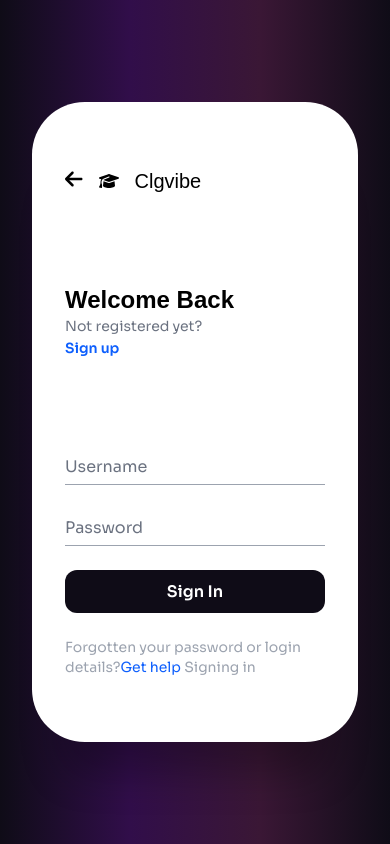
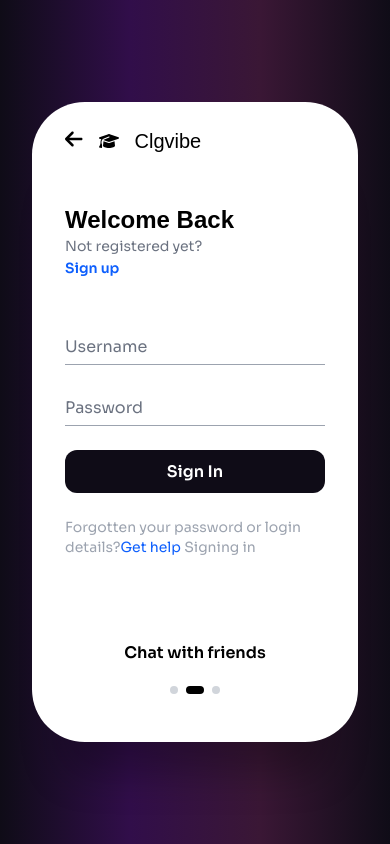
Before and after one commit to aakarsh-sharma118/clgvibe-dark, a React (Vite) app: page /clgvibe-dark/login in a window 390 px wide. Built offline with nearby package versions, Linux system fonts and the light colour scheme.

Commit message:
Carsousel Fix

```diff
--- a/src/components/LoginPage.jsx
+++ b/src/components/LoginPage.jsx
@@ -25,8 +25,8 @@ const LoginPage = () => {
       <div className="relative w-full max-w-[1020px] h-[640px] bg-white rounded-[3.3rem] shadow-[0_60px_40px_-30px_rgba(0,0,0,0.27)]">
         <div className="absolute inset-0 w-full h-full top-1/2 left-1/2 transform -translate-x-1/2 -translate-y-1/2 p-8">
           {/* Login Form */}
-          <div className="absolute w-full sm:w-[45%] md:w-[40%] h-full top-0 left-0 grid grid-rows-1">
-            <form className="max-w-[260px] w-full mx-auto h-full flex flex-col justify-evenly transition-opacity duration-300">
+          <div className="absolute w-full sm:w-[45%] h-full top-0 left-0 grid grid-rows-1">
+            <form className="max-w-[260px] w-full mx-auto h-full pb-[10rem] sm:pb-0 flex flex-col justify-evenly transition-opacity duration-300">
               <div className="flex items-center space-x-4 mb-6">
                 <Link to="/" className="text-xl text-black hover:text-gray-800">
                   <FontAwesomeIcon icon={faArrowLeft}/>
@@ -118,7 +118,7 @@ const LoginPage = () => {
           </div>
 
           {/* Carousel */}
-          <div className="hidden sm:block sm:w-[55%] h-full">
+          <div className="sm:block sm:w-[55%] h-full">
             <Carousel carouselData={LoginCarouselData} />
           </div>
         </div>
--- a/src/components/design/Carousel.jsx
+++ b/src/components/design/Carousel.jsx
@@ -1,4 +1,4 @@
-import { useState } from "react";
+import { useState, useEffect } from "react";
 
 const Carousel = (props) => {
   const [activeBullet, setActiveBullet] = useState(1);
@@ -8,10 +8,27 @@ const Carousel = (props) => {
     setActiveBullet(index);
   };
 
+  // Automatically change active bullet every 3 seconds
+  useEffect(() => {
+    const interval = setInterval(() => {
+      // Cycle through bullets based on the total number of items
+      setActiveBullet((prevActiveBullet) => {
+        const nextBullet =
+          prevActiveBullet === props.carouselData.length
+            ? 1
+            : prevActiveBullet + 1;
+        return nextBullet;
+      });
+    }, 3000);
+
+    // Cleanup the interval on component unmount
+    return () => clearInterval(interval);
+  }, [props.carouselData.length]); // Re-run when carouselData changes
+
   return (
-    <div className="absolute w-full sm:w-[55%] md:w-[50%] top-0 left-0 sm:left-[45%] bg-opacity-80 rounded-2xl p-6 sm:p-8 transition-all duration-800 ease-in-out">
+    <div className="carousel absolute w-full sm:w-[55%] sm:top-0 left-0 sm:left-[45%] bg-opacity-80 rounded-2xl p-6 sm:p-8 transition-all duration-800 ease-in-out">
       {/* Images Wrapper */}
-      <div className="grid gap-6">
+      <div className="images-wrapper grid grid-cols-1 grid-rows-1 gap-6">
         {/* Dynamically render images */}
         {props.carouselData.map((item, index) => (
           <img
@@ -29,19 +46,23 @@ const Carousel = (props) => {
 
       {/* Text Slider */}
       <div className="text-slider flex flex-col items-center justify-center mt-6">
-        <div className="text-wrap mb-6">
+        <div className="text-wrap max-h-[2.2rem] overflow-hidden mb-[2.5rem]">
           <div
-            className="text-group text-center transition-transform duration-500"
+            className="text-group flex flex-col text-center transition-transform duration-500"
             style={{
               transform: `translateY(${-(activeBullet - 1) * 2.2}rem)`,
             }}
           >
             {/* Dynamically render text */}
             {props.carouselData.map((item, index) => (
-              <h2 key={index} className="text-lg font-semibold">
+              <h2
+                key={index}
+                className="text-[1.6rem] font-semibold leading-[2.2rem] text-black"
+              >
                 {item.text}
               </h2>
             ))}
+          </div>
         </div>
       </div>
 
@@ -60,7 +81,6 @@ const Carousel = (props) => {
         ))}
       </div>
     </div>
-    </div>
   );
 };
 
--- a/src/styles/base.scss
+++ b/src/styles/base.scss
@@ -42,3 +42,72 @@
     }
   }
 }
+
+/* Carousel */
+.carousel {
+
+  .images-wrapper {
+    display: grid;
+    grid-template-columns: 1fr;
+    grid-template-rows: 1fr;
+  }
+
+  .image {
+    width: 100%;
+    grid-column: 1/2;
+    grid-row: 1/2;
+    transition: opacity 0.3s, transform 0.5s;
+  }
+
+  .img-1 {
+    transform: translate(0, -50px);
+  }
+
+  .img-2 {
+    transform: scale(0.4, 0.5);
+  }
+
+  .img-3 {
+    transform: scale(0.3) rotate(-20deg);
+  }
+
+  .image.show {
+    opacity: 1;
+    transform: none;
+  }
+}
+
+/* Carousel End  */
+
+/*              Viewport less then or equal to 850px            */
+@media (max-width: 850px) {
+
+  .carousel {
+    position: absolute !important;
+    bottom: 0 !important;
+    left: 0 !important;
+    height: auto !important;
+    width: 100% !important;
+    padding: 3rem 2rem !important;
+
+    .images-wrapper {
+      display: block;
+    }
+
+    .image {
+      opacity: 0;
+    }
+
+    .text-slider {
+      width: 100% !important;
+    }
+
+    .text-wrap {
+      margin-bottom: 1rem !important;
+    }
+
+    .text-group h2 {
+      font-size: 1rem !important;
+    }
+  }
+}
--- a/tailwind.config.js
+++ b/tailwind.config.js
@@ -3,6 +3,7 @@ import { fontFamily } from "tailwindcss/defaultTheme";
 import plugin from "tailwindcss/plugin";
 
 export default {
+  mode: 'jit', // Enable JIT mode
   content: ["./index.html", "./src/**/*.{js,ts,jsx,tsx}"],
   theme: {
     extend: {
@@ -72,8 +73,7 @@ export default {
         DEFAULT: "0.0625rem",
       },
       screens: {
-        sm: '530px', // Custom screen size for mobile
-        md: '850px', // Custom screen size for tablet
+        sm: '850px', // Custom screen size for mobile
         lg: '1024px',
       },
       backgroundImage: {
```
Also changed, not shown: 1 other file (tests, documents, lock files or other folders). Lines whose indentation alone changed are shown as unchanged.
